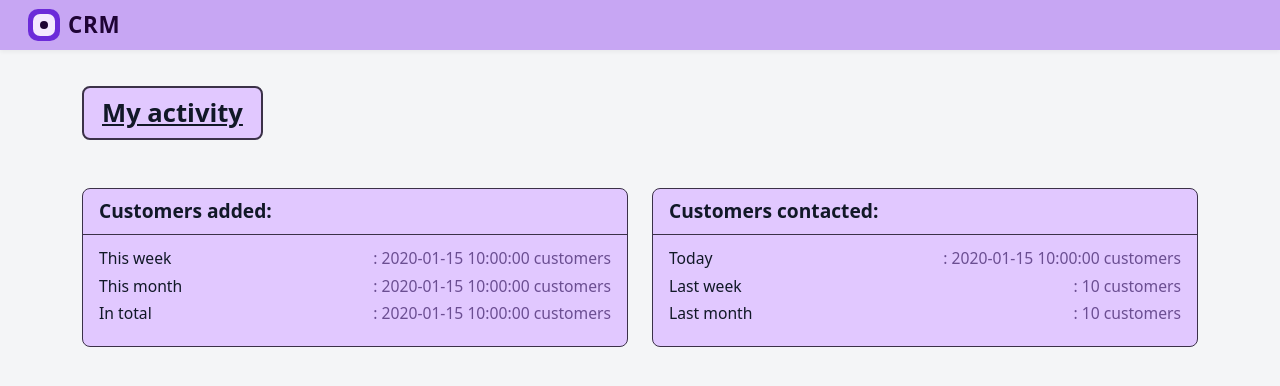
After one commit to artemissvt/CRM_webapp, a Flask app: template templates/employee_dashboard.html in a window 1280 px wide. The commit adds this page. Shown: the top 386 px of the page. Run offline with Flask 3, Linux system fonts and the light colour scheme; the template is opened without the code that fills it: most values are stand-ins (such as "Sample title", 1, 10 or a date in 2020).

Commit message:
up until empl dash

```diff
--- a/app.py
+++ b/app.py
@@ -106,7 +106,7 @@ def register():
                 cursor.execute("INSERT INTO users (username, password) VALUES (?, ?)",
                                (username, hashed_password))
                 db.commit()
-                return redirect('/')
+                return redirect('/login')
     else:
         return render_template('register_form.html', username=username)
 
@@ -127,12 +127,12 @@ def login():
                 session['uid'] = user['id']
                 session['username'] = user['username']
                 session['role'] = user['role']
-                if user['role'] == 'member':
-                    return redirect('/member')
+                if user['role'] == 'employee':
+                    return redirect('/employee')
                 elif user['role'] == 'admin':
                     return redirect('/admin')
             else:
-                flash('ERROR: wrong creedentials')
+                flash('ERROR: wrong credentials')
                 return render_template('login_form.html', username=username)
         else:
             flash('ERROR: username not found')
@@ -142,10 +142,19 @@ def login():
 
 
 
-@app.route('/member')
-@roles_permitted(['member'])
-def member():
-    return render_template('base_member.html')
+@app.route('/employee')
+@roles_permitted(['employee'])
+def employee_dashboard():
+    stats = {
+        "added_week": 3,
+        "added_month": 10,
+        "added_total": 60,
+        "contacted_today": 5,
+        "contacted_week": 25,
+        "contacted_month": 45,
+    }
+    return render_template('employee_dashboard.html', stats=stats)
+
 
 
 
@@ -162,7 +171,7 @@ def logout():
 
 
 @app.route('/add/task', methods=[ 'GET', 'POST' ])
-@roles_permitted(['member'])
+@roles_permitted(['employee'])
 def add_task():
     if request.method == 'POST':
         pass
@@ -172,7 +181,7 @@ def add_task():
 
 
 @app.route('/add/project', methods=[ 'GET', 'POST' ])
-@roles_permitted(['member'])
+@roles_permitted(['employee'])
 def add_project():
     db = get_db_conn()
     cursor = db.cursor()
@@ -188,15 +197,6 @@ def add_project():
         return render_template('add_project.html')
 
 
-@app.route('/projects')
-@roles_permitted(['member'])
-def projects():
-    db = get_db_conn()
-    cursor = db.cursor()
-    all_projects = cursor.execute("SELECT * FROM projects WHERE user_id=?", (session['uid'],)).fetchall()
-    return render_template('projects.html', projects=all_projects)
-
-
 if __name__ == '__main__':
     initialize_db()
     app.run(debug=True)
--- /dev/null
+++ b/static/css/app.css
@@ -0,0 +1,230 @@
+:root {
+    --app-bg: #f4f5f7;          /* light grey background */
+    --app-primary: #6c2bd9;     /* purple accent (adjust if you want) */
+    --app-primary-dark: #4c1ca3;
+    --app-button-bg: #7a869a;   /* grey-ish buttons (occupation screen) */
+    --app-text-main: #111827;
+}
+
+body.bg-app {
+    background-color: var(--app-bg);
+    font-family: system-ui, -apple-system, BlinkMacSystemFont, "Segoe UI",
+                 sans-serif;
+    color: var(--app-text-main);
+}
+
+/* Wrapper for auth card */
+.auth-wrapper {
+    max-width: 480px;
+    width: 100%;
+}
+
+/* Generic card for auth screens */
+.auth-card {
+    background-color: #ffffff;
+    border-radius: 16px;
+    padding: 40px 36px;
+    box-shadow: 0 24px 60px rgba(15, 23, 42, 0.08);
+    text-align: center;
+}
+
+/* Logo + title area */
+.auth-logo {
+    display: flex;
+    flex-direction: column;
+    align-items: center;
+    margin-bottom: 24px;
+}
+
+.auth-logo-icon {
+    width: 72px;
+    height: 72px;
+    border-radius: 24px;
+    background: var(--app-primary);
+    display: flex;
+    align-items: center;
+    justify-content: center;
+    margin-bottom: 12px;
+}
+
+.auth-logo-icon-inner {
+    width: 32px;
+    height: 32px;
+    border-radius: 10px;
+    border: 3px solid #ffffff;
+    display: flex;
+    align-items: center;
+    justify-content: center;
+    background: #ffffff;
+}
+
+.auth-logo-icon-dot {
+    width: 10px;
+    height: 10px;
+    border-radius: 999px;
+    background: var(--app-primary);
+}
+
+.auth-title {
+    font-size: 1.75rem;
+    font-weight: 700;
+}
+
+/* Subtitle */
+.auth-subtitle {
+    font-size: 1.1rem;
+    margin-bottom: 28px;
+}
+
+/* Buttons for occupation choice */
+.occupation-btn {
+    width: 100%;
+    padding: 12px 16px;
+    margin-bottom: 16px;
+    border-radius: 8px;
+    border: 1px solid #4b5563;
+    background-color: var(--app-button-bg);
+    color: #f9fafb;
+    font-weight: 500;
+}
+
+/* Primary button (login) */
+.btn-app-primary {
+    width: 100%;
+    padding: 12px 16px;
+    border-radius: 8px;
+    border: none;
+    background-color: var(--app-primary);
+    color: #f9fafb;
+    font-weight: 600;
+}
+
+.btn-app-primary:hover {
+    background-color: var(--app-primary-dark);
+}
+
+/* Form styling */
+.auth-form label {
+    text-align: left;
+    width: 100%;
+    font-weight: 500;
+}
+
+.auth-form .form-control {
+    border-radius: 8px;
+    border: 1.5px solid var(--app-primary);
+}
+
+/* --- Top bar --- */
+
+.crm-topbar {
+    background: #c7a6f3;              /* light purple similar to Figma */
+    padding: 8px 16px;
+    box-shadow: 0 2px 4px rgba(0, 0, 0, 0.05);
+}
+
+/* keep content starting under the bar if you want spacing */
+.crm-main {
+    padding-top: 12px;
+}
+
+/* Logo block (smaller variant of the auth logo) */
+.crm-logo-icon {
+    width: 32px;
+    height: 32px;
+    border-radius: 10px;
+    background: var(--app-primary, #6c2bd9);
+    display: flex;
+    align-items: center;
+    justify-content: center;
+}
+
+.crm-logo-inner {
+    width: 22px;
+    height: 22px;
+    border-radius: 7px;
+    background: #f4e9ff;
+    display: flex;
+    align-items: center;
+    justify-content: center;
+}
+
+.crm-logo-dot {
+    width: 8px;
+    height: 8px;
+    border-radius: 999px;
+    background: #1f0435;
+}
+
+.crm-logo-text {
+    font-size: 1.4rem;
+    font-weight: 700;
+    letter-spacing: 0.03em;
+    color: #1f0435;
+}
+
+/* Hamburger button */
+.crm-menu-button {
+    width: 28px;
+    height: 22px;
+    padding: 0;
+    border: none;
+    background: transparent;
+    display: flex;
+    flex-direction: column;
+    justify-content: space-between;
+}
+
+.crm-menu-button span {
+    display: block;
+    height: 3px;
+    border-radius: 999px;
+    background: #201a24;
+}
+
+/* --- Employee activity dashboard --- */
+
+.activity-header-box {
+    display: inline-block;
+    padding: 10px 18px;
+    background: #e1c8ff;          /* light lilac */
+    border: 2px solid #3b3148;
+    border-radius: 8px;
+}
+
+.activity-title {
+    font-size: 1.6rem;
+    font-weight: 600;
+    margin: 0;
+    text-decoration: underline;
+}
+
+/* Cards */
+.activity-card {
+    background: #e1c8ff;
+    border-radius: 8px;
+    border: 1.5px solid #3b3148;
+    overflow: hidden;
+}
+
+.activity-card-header {
+    font-weight: 700;
+    font-size: 1.2rem;
+    padding: 8px 16px;
+    border-bottom: 1px solid #3b3148;
+}
+
+.activity-card-body {
+    padding: 12px 16px 16px;
+    font-size: 0.98rem;
+}
+
+.activity-row {
+    display: flex;
+    justify-content: space-between;
+    margin-bottom: 4px;
+}
+
+.activity-row span:last-child {
+    color: #6b4e92;
+}
--- /dev/null
+++ b/templates/base_employee.html
@@ -0,0 +1,42 @@
+<!doctype html>
+<html lang="en">
+<head>
+    <meta charset="utf-8">
+    <title>{% block title %}CRM{% endblock %}</title>
+
+    <link
+      href="https://cdn.jsdelivr.net/npm/bootstrap@5.3.3/dist/css/bootstrap.min.css"
+      rel="stylesheet"
+    >
+    <link rel="stylesheet" href="{{ url_for('static', filename='css/app.css') }}">
+</head>
+
+<body class="bg-app">
+
+    <!-- Top bar -->
+    <header class="crm-topbar">
+        <div class="container-fluid d-flex align-items-center justify-content-between">
+            <div class="d-flex align-items-center">
+                <div class="crm-logo-icon">
+                    <div class="crm-logo-inner">
+                        <div class="crm-logo-dot"></div>
+                    </div>
+                </div>
+                <span class="crm-logo-text ms-2">CRM</span>
+            </div>
+
+            <button class="crm-menu-button" type="button" aria-label="Open navigation">
+                <span></span>
+                <span></span>
+                <span></span>
+            </button>
+        </div>
+    </header>
+
+    <!-- Page content: ONLY ONE BLOCK -->
+    <main class="crm-main">
+        {% block content %}{% endblock %}
+    </main>
+
+</body>
+</html>
--- /dev/null
+++ b/templates/employee_dashboard.html
@@ -0,0 +1,62 @@
+{% extends 'base_employee.html' %}
+{% block title %}My activity{% endblock %}
+
+{% block content %}
+<div class="container mt-4">
+
+    <!-- Title box -->
+    <div class="activity-header-box">
+        <h1 class="activity-title">My activity</h1>
+    </div>
+
+    <!-- Two cards side by side -->
+    <div class="row mt-4 g-4">
+        <!-- Customers added -->
+        <div class="col-md-6">
+            <div class="activity-card">
+                <div class="activity-card-header">
+                    Customers added:
+                </div>
+                <div class="activity-card-body">
+                    <div class="activity-row">
+                        <span>This week</span>
+                        <span>: {{ stats.added_week }} customers</span>
+                    </div>
+                    <div class="activity-row">
+                        <span>This month</span>
+                        <span>: {{ stats.added_month }} customers</span>
+                    </div>
+                    <div class="activity-row">
+                        <span>In total</span>
+                        <span>: {{ stats.added_total }} customers</span>
+                    </div>
+                </div>
+            </div>
+        </div>
+
+        <!-- Customers contacted -->
+        <div class="col-md-6">
+            <div class="activity-card">
+                <div class="activity-card-header">
+                    Customers contacted:
+                </div>
+                <div class="activity-card-body">
+                    <div class="activity-row">
+                        <span>Today</span>
+                        <span>: {{ stats.contacted_today }} customers</span>
+                    </div>
+                    <div class="activity-row">
+                        <span>Last week</span>
+                        <span>: {{ stats.contacted_week }} customers</span>
+                    </div>
+                    <div class="activity-row">
+                        <span>Last month</span>
+                        <span>: {{ stats.contacted_month }} customers</span>
+                    </div>
+                </div>
+            </div>
+        </div>
+    </div>
+
+</div>
+{% endblock %}
--- a/templates/register_form.html
+++ b/templates/register_form.html
@@ -17,4 +17,3 @@
         <button type="submit">Submit</button>
     </form>
 {% endblock %}
- # ble
```
Also changed, not shown: templates/base_guest.html (+22 -13 lines), templates/base_member.html (deleted, +0 -54 lines), templates/login_form.html (+56 -9 lines), task_manager.db.
